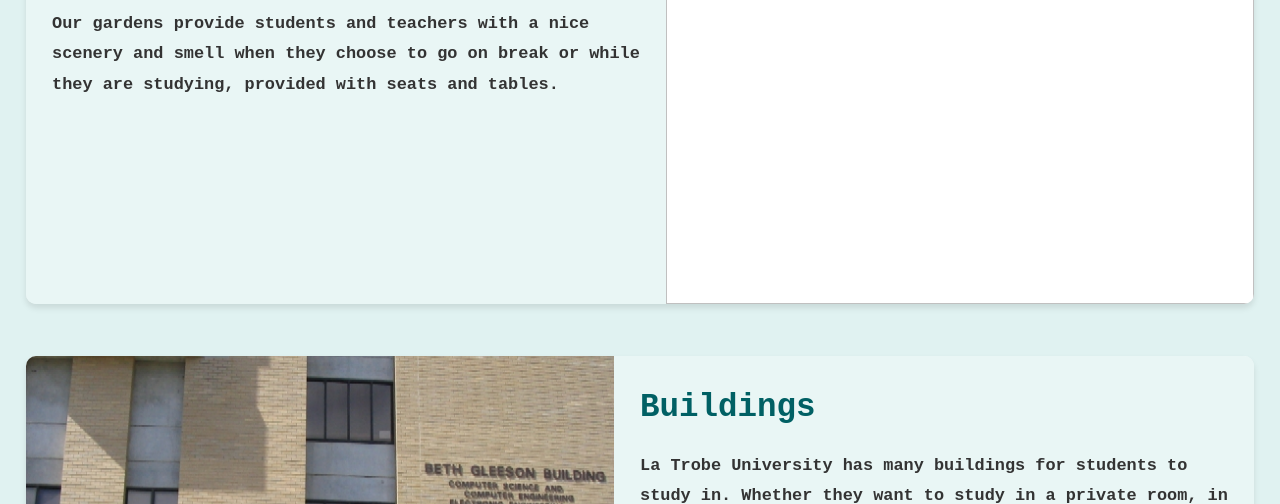
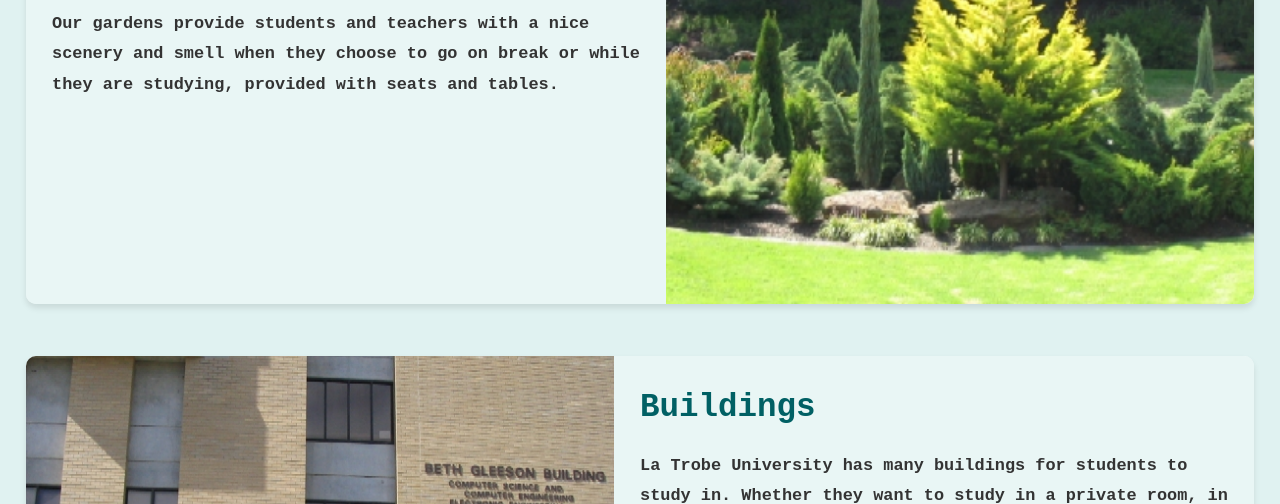
Before and after one commit to Petrine51/ltuwebsite, a plain HTML site: page index.html in a window 1280 px wide. Shown: the part 749-1253 px from the top of the page. Drawn offline with Linux system fonts and the light colour scheme; the site is published under a folder, as on GitHub Pages, so addresses that start at the root find nothing.

Commit message:
fixed image 1 again

```diff
--- a/index.html
+++ b/index.html
@@ -26,7 +26,7 @@
         </section>
         <section id="garden1" class="sections">
             <div class="imagestyle">
-                <img src="/Images/IMG_0107_Gardens02.bmp">
+                <img src="Images/IMG_0107_Gardens02.bmp">
                 <div class="learn-more">
                     <a href="TBA" onclick="wip(); return false;">Learn More</a>
                 </div>
```
